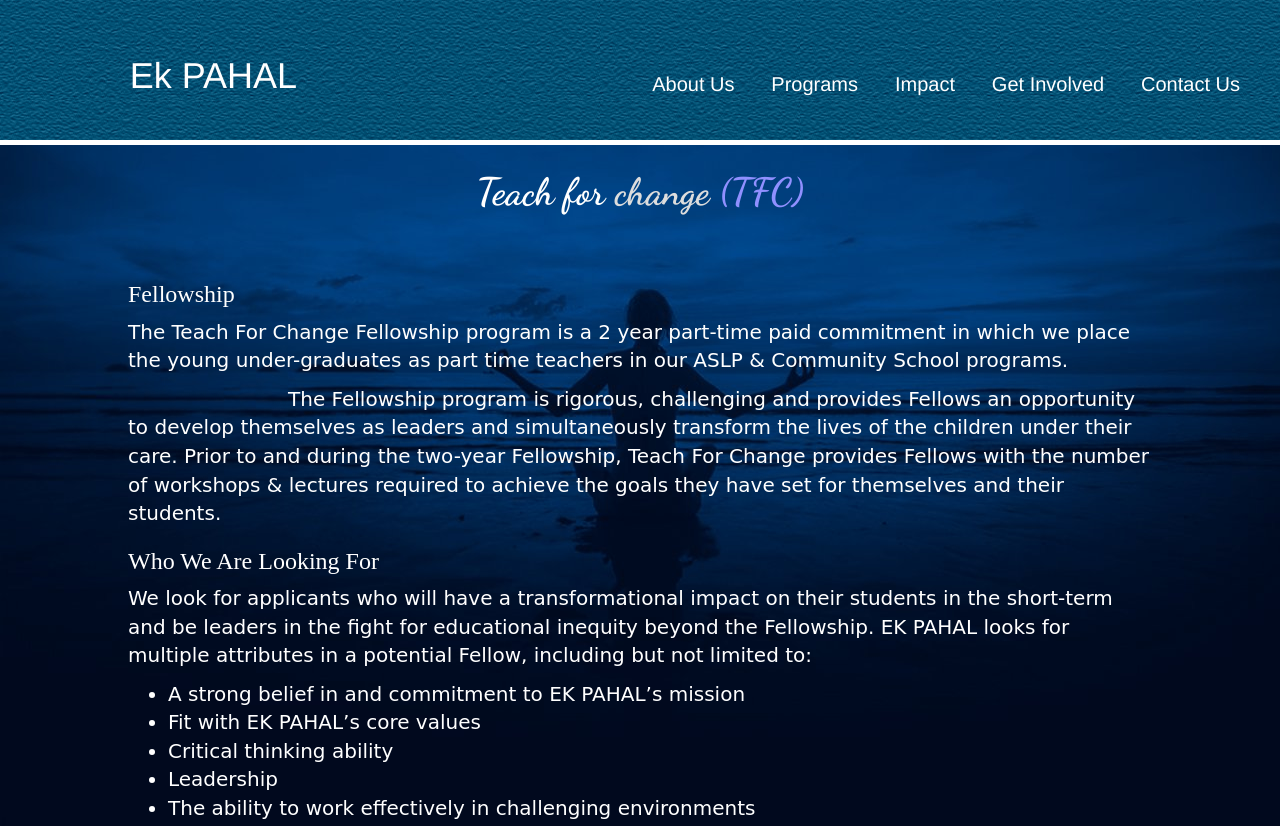
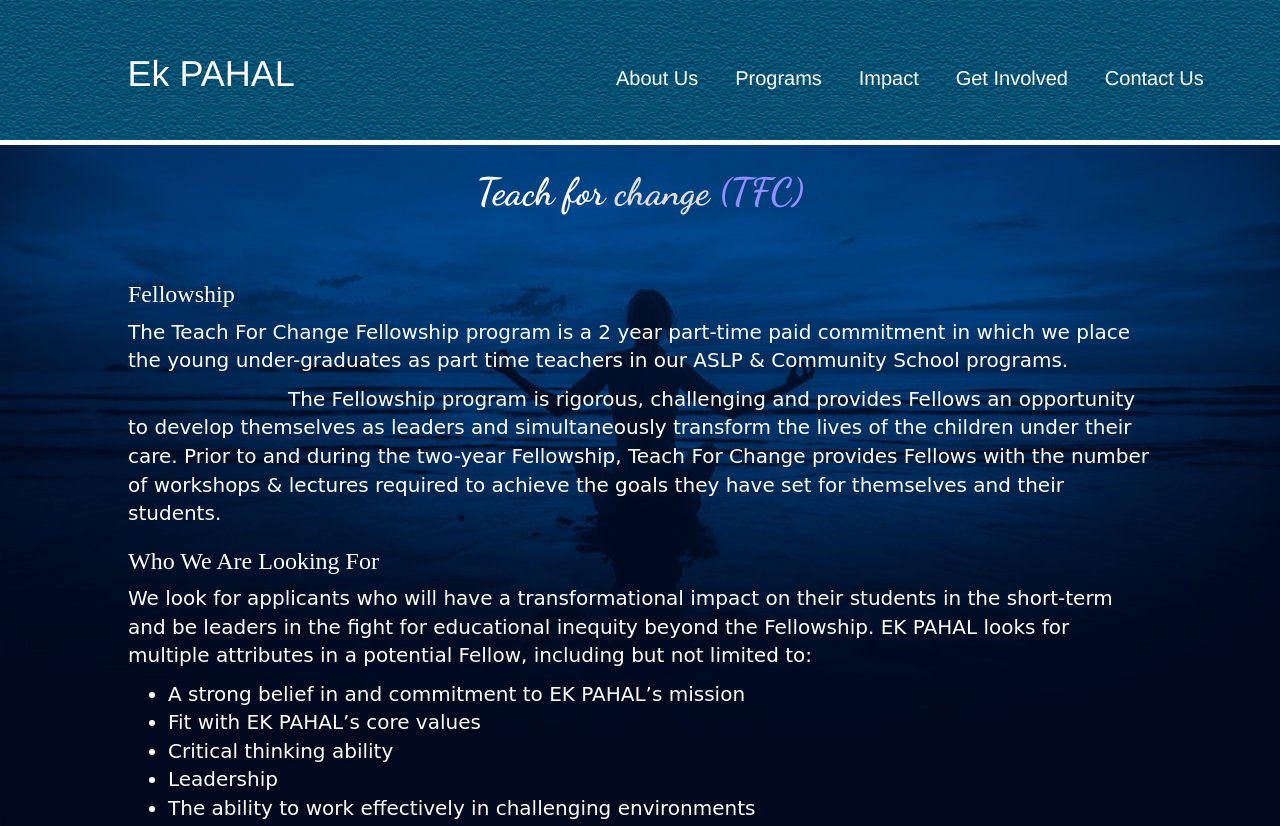
Before and after one commit to ekpahal/teach-change, a plain HTML site: page index.html in a window 1280 px wide. Shown: the top 826 px of the page. Drawn offline with Linux system fonts and the light colour scheme.

Commit message:
first version

```diff
--- a/index.html
+++ b/index.html
@@ -30,10 +30,10 @@
 </head>
 <body id="png" onclick="document.getElementById("male").blur();">
 <div class="action">
-  <div class="col-sm-4">
-    <h1 style="text-align: center;padding-top: 1em; "><a href="../" style="text-decoration: none;color: white;" >Ek PAHAL</a> </h1>
+  <div class="col4">
+    <h1 style="text-align: center;padding-top: 8%;">Ek PAHAL</h1>
   </div>
-  <div class="col-sm-8" style="padding-top: 5em;">
+  <div style="padding-top: 5%;padding-right: 4%;" class="col8">
     <div id="nav" >
         <div class="dropdown"  id="raj">
           <span id="menu" class="sliding-middle-out">About Us</span>
@@ -51,7 +51,7 @@
           <div class="dropdown-content">
               <table id="tab">
                 <tr><td><a id="lk" href="../Community-school">Community School</a></td><td><a id="lk" href="../gateway-fellowship">Gateway Fellowship</a></td></tr>
-                <tr><td><a id="lk" href="../anwesha">Anwesha</a></td><td><a id="lk" href="../teach-change">Teach for change (TFC)</a></td></tr>
+                <tr><td><a id="lk" href="../anwesha/">Anwesha</a></td><td><a id="lk" href="../teach-change">Teach for change (TFC)</a></td></tr>
                 <tr><td><a id="lk" href="../swamanthan">Swamanthan</a></td><td><a id="lk" href="../mentorship">1 to 1 Mentorship</a></td></tr>
                 <tr><td><a id="lk" href="../aslp">ASLP</a></td><th></th></tr>
               </table>
@@ -62,7 +62,7 @@
           <span id="menu" class="sliding-middle-out">Get Involved</span>
           <div class="dropdown-content">
               <table id="tab">
-                <tr><td><a id="lk" href="https://docs.google.com/forms/d/1g0-RCaM7vIrjPj4oEMPXwFbXPq9rIBFIq5eHzJODRIc/viewform?edit_requested=true">Donate Time</a></td></tr>
+                <tr><td><a id="lk" href="https://docs.google.com/forms/d/e/1FAIpQLSeqXmylWXPt0xyHzFpbLFYLcUJP1USnYx9mhT0PGjKcImU0UQ/viewform">Donate Time</a></td></tr>
                 <tr><td><a id="lk" href="../donate-resource">Donate Resources</a></td></tr>
               </table>
             </div>
--- a/style.css
+++ b/style.css
@@ -19,6 +19,17 @@
   position: relative;
   height: 100px;
   text-align: center;
+}
+.col4{
+    width: 33%;
+    position: relative;
+  min-height: 1px;
+  float: left;
+}
+.col8{
+    width: 67%;
+    position: relative;
+  min-height: 1px;float: left;
 }
 #block {
   background: #CCC;
```
